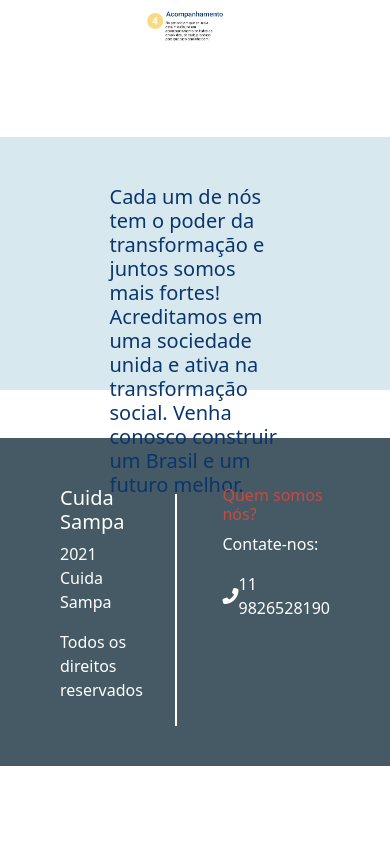
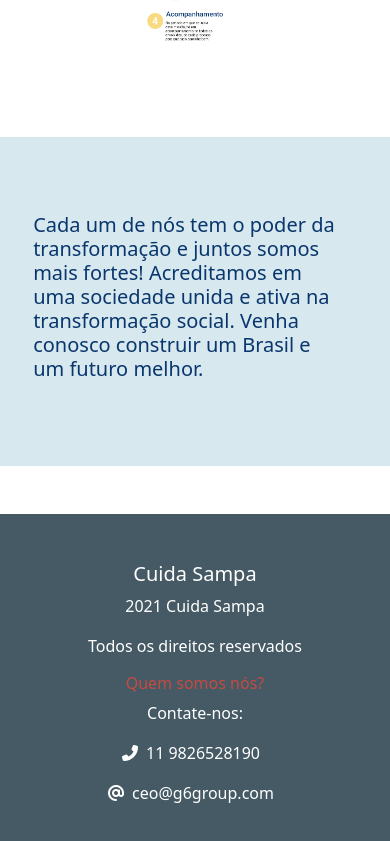
Before and after one commit to cliomaas/GS-frontend, a React (Create React App) app: page / in a window 390 px wide. Shown: the part 1890-2731 px from the top of the page. Before the commit the page ends 2656 px from the top, so only its background shows below. Built offline with nearby package versions, Linux system fonts and the light colour scheme.

Commit message:
ajustes finais de responsividade

```diff
--- a/src/App.css
+++ b/src/App.css
@@ -12,7 +12,7 @@
    text-transform: capitalize !important;
 }
 
-.linkNav{
+.link-nav{
   width: 80vw;
 }
 
@@ -28,7 +28,7 @@
   align-items: center;
 }
 
-.menina, .menino, .pessoasPredio, .mulherPredio{
+.menina, .menino, .pessoas-predio, .mulher-predio{
     width: 80%;
 
 }
@@ -37,13 +37,21 @@
 }
 
 .div-incentivo{
-  height: 30vh;
+  height: 39vh;
   background-color: #d8e8ef;
   color: #09366D !important;
+  width: 103vw;
+
 }
 /* .containerLista{
   min-height: 52vh
 } */
+
+.termos-footer{
+    display: flex;
+    flex-direction: column;
+    align-items: center;
+}
 
 .btn-primary{
   background-color: #397d9c !important;
@@ -80,7 +88,7 @@
 }
 
 .card-sobre{
-  height: 50vh;
+  height: 58vh;
 }
 
 .cardReclamacoes{
@@ -171,10 +179,13 @@
 }
 
 @media (min-width: 1400px){
+  .div-incentivo{
+   height: 30vh;
+  }
   .menina{
    height: 70%;
   }
-  .linkNav{
+  .link-nav{
     width: 30vw;
   }
   .header{
--- a/src/components/Footer/index.js
+++ b/src/components/Footer/index.js
@@ -5,24 +5,25 @@
         <>
             <footer>
                 <Container>
-                    <Row className="p-5">
+                    <Row className="p-5 align-items-center">
                         <Col>
-                            <div>
+                            <div className="termos-footer">
                                 <h5>Cuida Sampa</h5>
                                 <p>2021 Cuida Sampa</p>
                                 <p>Todos os direitos reservados</p>
                             </div>
                         </Col>
                         <Col>
-                            <div className="linha m-2"></div>
-                        </Col>
-                        <Col>
-                            <div className="contatos">
+                            <div className="contatos d-flex flex-column align-items-center">
                                 <h6>Quem somos nós?</h6>
                                 <p>Contate-nos:</p>
                                 <div className="d-flex align-items-center">
                                     <i className="fas fa-phone-alt mb-3"></i>
-                                    <p>11 9826528190</p>
+                                    <p className="mx-2">11 9826528190</p>
+                                </div>
+                                <div className="d-flex align-items-center">
+                                    <i class="fas fa-at mb-3"></i>
+                                    <p className="mx-2">ceo@g6group.com</p>
                                 </div>
                             </div>
                         </Col>
--- a/src/components/Home/index.js
+++ b/src/components/Home/index.js
@@ -64,8 +64,8 @@
           </Row>
         </div>
       </Container>
-      <Row className="p-5 my-5 div-incentivo justify-content-center align-items-center">
-        <h5 style={{ width: "50vw" }}>
+      <Row className="p-0 my-5 div-incentivo justify-content-center align-items-center">
+        <h5 style={{ width: "86vw" }}>
           Cada um de nós tem o poder da transformação e juntos somos mais
           fortes! Acreditamos em uma sociedade unida e ativa na transformação
           social. Venha conosco construir um Brasil e um futuro melhor.
--- a/src/components/IconesPerfil/PJ/index.js
+++ b/src/components/IconesPerfil/PJ/index.js
@@ -1,5 +1,6 @@
-import { Card } from "react-bootstrap";
+import { Card, Button } from "react-bootstrap";
 import FotoPerfil from "../../../assets/img/foto perfil.svg"
+import { Link } from "react-router-dom";
 
 
 
@@ -25,8 +26,8 @@
                 <p className="icones-dashboard">Registrar Reclamação</p>
             </div>
             <div className="d-flex align-items-center">
-                <i className="fas fa-arrow-left mb-3"></i>
-                <p className="icones-dashboard">Sair</p>
+                <i class="fas fa-arrow-left mb-0"></i>
+                <Button variant="light" as={Link} to="/" className="icones-dashboard">Sair</Button>
             </div>
         </Card>
     );
--- a/src/components/IconesPerfil/index.js
+++ b/src/components/IconesPerfil/index.js
@@ -12,7 +12,7 @@
         <Card className="card-dashboard p-4 justify-content-around">
             <div className="d-flex flex-column align-items-center">
                 <img src={FotoPerfil} alt="foto de perfil"></img>
-                <p style={{ color: 'black' }}>Bem vindo, {nome}</p>
+                <p style={{ color: 'black' }}>Bem vindo(a), {nome}</p>
             </div>
             <div className="d-flex align-items-center">
                 <i className="fas fa-eye mb-3"></i>
--- a/src/components/LoginPF/index.js
+++ b/src/components/LoginPF/index.js
@@ -1,6 +1,6 @@
 import { Component } from "react";
 import { Container, Form, FormControl, FormLabel, Button, Row, Col } from "react-bootstrap";
-import MulherPredio from "../../assets/img/mulherpredio.svg"
+import mulherPredio from "../../assets/img/mulherpredio.svg"
 import { Link } from "react-router-dom";
 import withRouter from "../../HOC";
 class LoginPF extends Component {
@@ -39,7 +39,7 @@
                         </Form>
                     </Col>
                     <Col lg={true}>
-                        <img className="mulherPredio" src={MulherPredio} alt="mulher em predio"></img>
+                        <img className="mulher-predio" src={mulherPredio} alt="mulher em predio"></img>
                     </Col>
                 </Row>
             </Container >
--- a/src/components/LoginPJ/index.js
+++ b/src/components/LoginPJ/index.js
@@ -39,7 +39,7 @@
                         </Form>
                     </Col>
                     <Col lg={true} className="d-flex justify-content-center align-items-center col-lg-7">
-                        <img className="mulherPredio" src={PessoasMapa} alt="pessoas vendo mapa"></img>
+                        <img className="mulher-predio" src={PessoasMapa} alt="pessoas vendo mapa"></img>
                     </Col>
                 </Row>
             </Container>
--- a/src/components/LoginReclamacao/index.js
+++ b/src/components/LoginReclamacao/index.js
@@ -19,7 +19,7 @@
                         </DropdownButton>
                     </Col>
                     <Col lg={true} className="d-flex justify-content-center align-items-center">
-                        <img src={PessoasPredio} className="pessoasPredio" alt="pessoas em predio"></img>
+                        <img src={PessoasPredio} className="pessoas-predio" alt="pessoas em predio"></img>
                     </Col>
                 </Row>
             </Container>
--- a/src/components/NavBar/index.js
+++ b/src/components/NavBar/index.js
@@ -8,7 +8,7 @@
     return (
         <Navbar bg="light" expand="lg">
             <Container>
-                <Link className="linkNav" to="/">
+                <Link className="link-nav" to="/">
                     <img className="logo" src={Logo} alt="logo"></img>
                 </Link>
                 <Navbar.Toggle aria-controls="basic-navbar-nav" />
--- a/src/components/Reclamacao/index.js
+++ b/src/components/Reclamacao/index.js
@@ -29,8 +29,7 @@
             .then(response => {
                 alert('Reclamação submetida com sucesso!')
                 this.props.navigate('/lista');
-
-            })
+            }).catch(alert('Reclamação não publicada, conecte-se ao back-end!'))
 
     }
 
```
